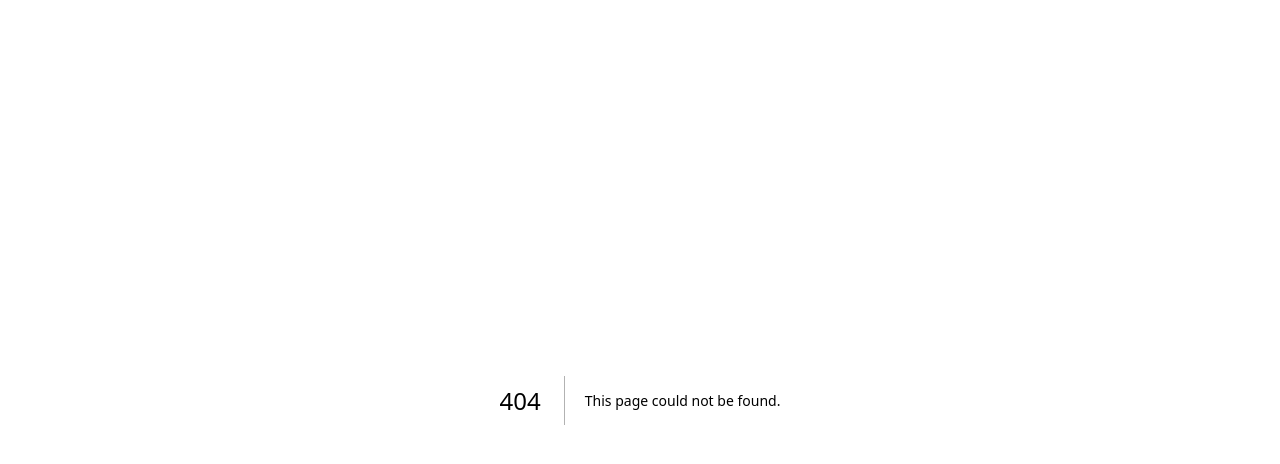
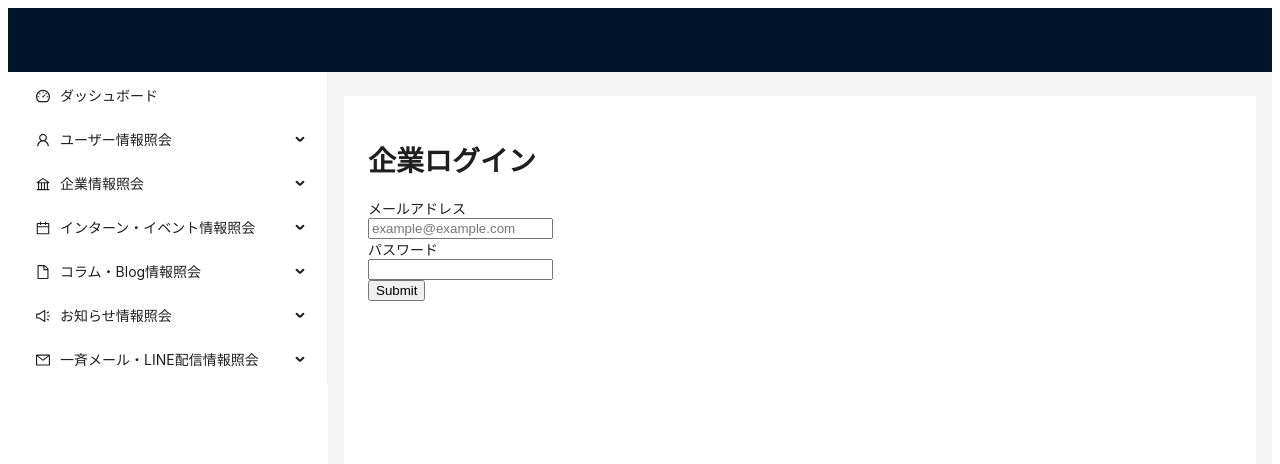
Before and after one commit to jazzybruno/ARCHI-NAVI, a Next.js app: page /user/signin in a window 1280 px wide. Before the commit this address had no page. Shown: the top 464 px of the page. Built offline with nearby package versions, Linux system fonts and the light colour scheme.

Commit message:
add signin to user/

```diff
--- /dev/null
+++ b/src/pages/user/signin.tsx
@@ -0,0 +1,17 @@
+import type { NextPageWithLayout } from 'next'
+import SigninForm from 'components/SigninForm'
+import { AdminLayout } from 'layouts/admin'
+
+const CompanySigninPage: NextPageWithLayout = () => {
+  return (
+    <>
+      <div className='flex items-center justify-center'>
+        <SigninForm role='company'></SigninForm>
+      </div>
+    </>
+  )
+}
+
+CompanySigninPage.getLayout = (page) => <AdminLayout>{page}</AdminLayout>
+
+export default CompanySigninPage
```
